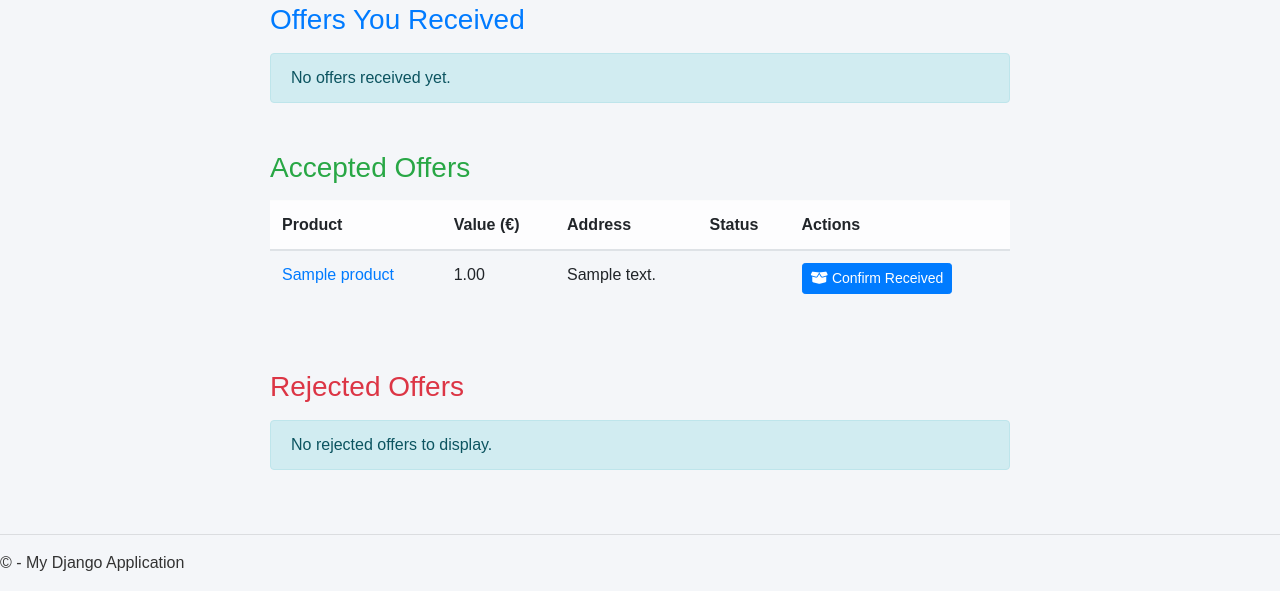
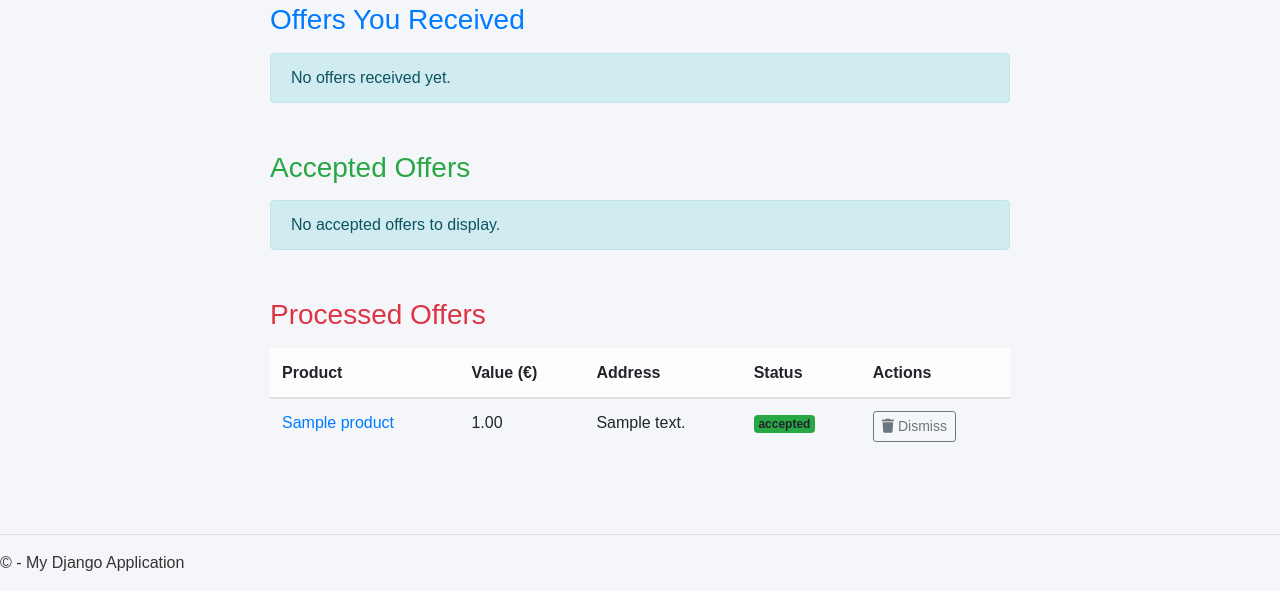
Before and after one commit to rodrigoabreu22/TPW_Project_1, a Django app: page /acceptOffer/1/ in a window 1280 px wide. Shown: the part 312-903 px from the top of the page. Run offline with Django 5.2, Linux system fonts and the light colour scheme; a user stored in the database is signed in; tables that the repository leaves empty hold one stand-in row (values such as "Sample post"); some libraries are stand-ins or nearby versions.

Commit message:
fixed logic of accepting offers, need to rework rejecting offers a bit but priority is getting those buttons to work

```diff
--- a/AmorCamisola/templates/offersTemplate.html
+++ b/AmorCamisola/templates/offersTemplate.html
@@ -16,7 +16,6 @@
                             <th>Payment Method</th>
                             <th>Delivery Method</th>
                             <th>Address</th>
-                            <th>Status</th>
                             <th>Actions</th>
                         </tr>
                     </thead>
@@ -28,7 +27,6 @@
                             <td>{{ offer.get_payment_method_display }}</td>
                             <td>{{ offer.get_delivery_method_display }}</td>
                             <td>{{ offer.address }}</td>
-                            <td><span class="badge bg-secondary">{{ offer.status }}</span></td>
                             <td>
                                 <!-- Retract Offer -->
                                 <a href="{% url "retractOffer" id=offer.id %}" class="btn btn-sm btn-warning">
@@ -135,7 +133,15 @@
                             <td><a href="{% url 'detailedproduct' id=offer.product.id %}">{{ offer.product.name }}</a></td>
                             <td>{{ offer.value }}</td>
                             <td>{{ offer.address }}</td>
-                            <td><span class="badge bg-success">{{ offer.status }}</span></td>
+                            <td>
+                                {% if user.id == offer.buyer.id and not offer.paid %}
+                                    <span class="badge bg-danger">Pagamento pendente</span>
+                                {% elif user.id == offer.product.seller.id and not offer.delivered %}
+                                    <span class="badge bg-danger">Entrega pendente</span>
+                                {% else %}
+                                    <span class="badge bg-success">Tudo em ordem!</span>
+                                {% endif %}
+                            </td>
                             <td>
                                 {% if user.id == offer.buyer.id %}
                                     <!-- Confirm Receipt (Buyer) -->
@@ -167,9 +173,9 @@
         {% endif %}
     </div>
 
-    <!-- Rejected Offers Section -->
+    <!-- Processed Offers Section -->
     <div>
-        <h3 class="text-danger">Rejected Offers</h3>
+        <h3 class="text-danger">Processed Offers</h3>
         {% if offers_rejected %}
             <div class="table-responsive mt-3">
                 <table class="table table-hover align-middle">
@@ -188,10 +194,14 @@
                             <td><a href="{% url 'detailedproduct' id=offer.product.id %}">{{ offer.product.name }}</a></td>
                             <td>{{ offer.value }}</td>
                             <td>{{ offer.address }}</td>
-                            <td><span class="badge bg-danger">{{ offer.status }}</span></td>
+                            {% if offer.offer_status == "rejected" %}
+                                <td><span class="badge bg-danger">{{ offer.offer_status}}</span></td>
+                            {% else %}
+                                <td><span class="badge bg-success">{{ offer.offer_status}}</span></td>
+                            {% endif %}
                             <td>
                                 <!-- Dismiss Rejected Offer -->
-                                <form action="" method="post">
+                                <form action="{% url "retractOffer" id=offer.id %}" method="post">
                                     {% csrf_token %}
                                     <button type="submit" class="btn btn-sm btn-outline-secondary">
                                         <i class="fas fa-trash"></i> Dismiss
--- a/AmorCamisola/views.py
+++ b/AmorCamisola/views.py
@@ -330,9 +330,17 @@
             offer = Offer(buyer=buyer, product=product, value=value, address=address, payment_method=payment_method, delivery_method=delivery_method, sent_by=sent_by)
             offer.save()
             print("saved")
-            redirect('/')
+        redirect('/')
     form = ListingOffer(userProfile, product)
-    tparams = {"product": product, 'form': form, 'userProfile': userProfile, 'user' : user, 'offer_count' : getOffersCount(request)}
+    error = ""
+    if product.seller == request.user:
+        error = "Próprio produto"
+    print(request.user)
+    allOffers = Offer.objects.filter(buyer_id=userProfile.id, product=product, offer_status="in_progress")
+    print(allOffers)
+    if allOffers.__len__() != 0:
+        error = "Já apresentou uma oferta por este produto"
+    tparams = {"product": product, 'form': form, 'userProfile': userProfile, 'user' : user, 'error': error, 'offer_count' : getOffersCount(request)}
     return render(request, 'productDetailed.html', tparams)
 
 def offers(request, action=None, id=None):
@@ -363,17 +371,21 @@
                     offer.delivery_method = delivery_method
                     offer.address = address
                     offer.value = value
-                    offer.sent_by = userProfile
+                    offer.sent_by = user
                     offer.save()
                     print("saved")
         redirect("/offers")
     form = ListingOffer(userProfile, None)
-    madeOffers = Offer.objects.filter(sent_by__user_id=request.user.id).filter(offer_status__exact='in_progress')
+    madeOffers = Offer.objects.filter(sent_by__user_id=request.user.id)
+    activeOffers = madeOffers.filter(offer_status__exact="in_progress")
     receivedOffers = Offer.objects.filter(product__seller_id=request.user.id) | Offer.objects.filter(buyer_id=request.user.id)
     receivedOffersFiltered = receivedOffers.exclude(sent_by__user_id=request.user.id).filter(offer_status__exact='in_progress')
     acceptedOffers = receivedOffers.filter(offer_status__exact='accepted') | madeOffers.filter(offer_status__exact='accepted')
+    acceptedNotProcessed = acceptedOffers.exclude(delivered=True, paid=True)
+    acceptedAndProcessed = acceptedOffers.filter(delivered=True, paid=True)
     rejectedOffers = receivedOffers.filter(offer_status__exact='rejected') | madeOffers.filter(offer_status__exact='rejected')
-    tparams = {"userProfile": userProfile, "user": user, 'offers_received': receivedOffersFiltered, 'offers_made': madeOffers, 'offers_accepted': acceptedOffers, 'offers_rejected': rejectedOffers, 'form': form, 'offer_count' : getOffersCount(request)}
+    processedOffers = acceptedAndProcessed | rejectedOffers
+    tparams = {"userProfile": userProfile, "user": user, 'offers_received': receivedOffersFiltered, 'offers_made': activeOffers, 'offers_accepted': acceptedNotProcessed, 'offers_rejected': processedOffers, 'form': form, 'offer_count' : getOffersCount(request)}
     return render(request, 'offersTemplate.html', tparams)
 
 def acceptOffer(request, id):
@@ -391,8 +403,8 @@
     return redirect("/offers/")
 
 #Funções auxiliares
-def valid_purchase(user : UserProfile, product : Product):
-    return user.wallet < product.price and not product.sold
+def valid_purchase(user : UserProfile, offer : Offer):
+    return user.wallet < offer.value and not offer.product.sold
 
 def perform_sale(buyer : UserProfile, seller : UserProfile, product : Product):
     if valid_purchase(buyer, product):
@@ -414,6 +426,10 @@
 def notifySuccess(offer_id):
     offer = Offer.objects.get(id=offer_id)
     offer.offer_status = 'accepted'
+    #testing
+    #offer.paid = True
+    #offer.delivered = True
+    #end testing
     offer.save()
 
 def notifyFailed(offer_id):
```
Also changed, not shown: AmorCamisola/templates/productDetailed.html (+6 -2 lines).
